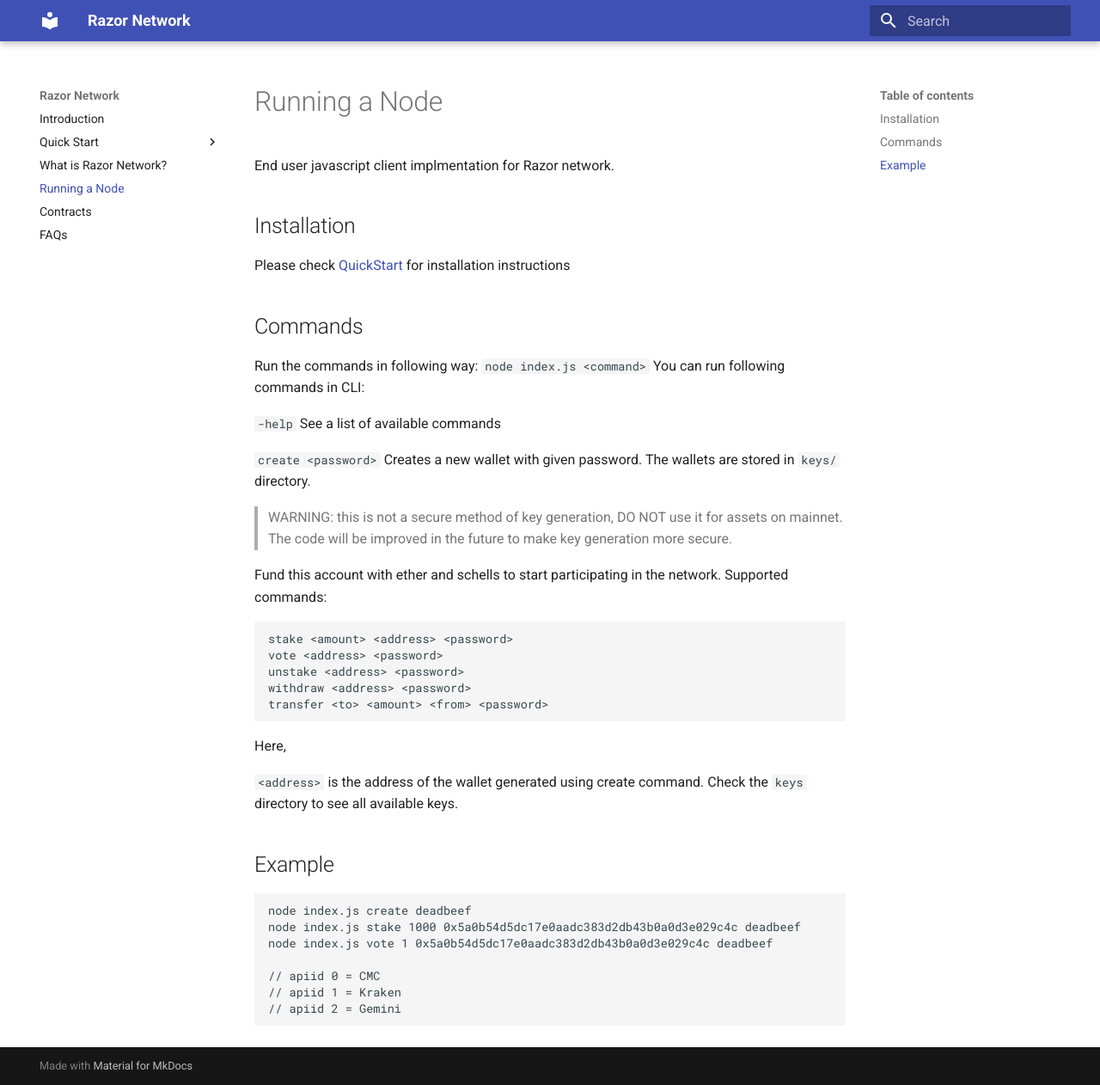
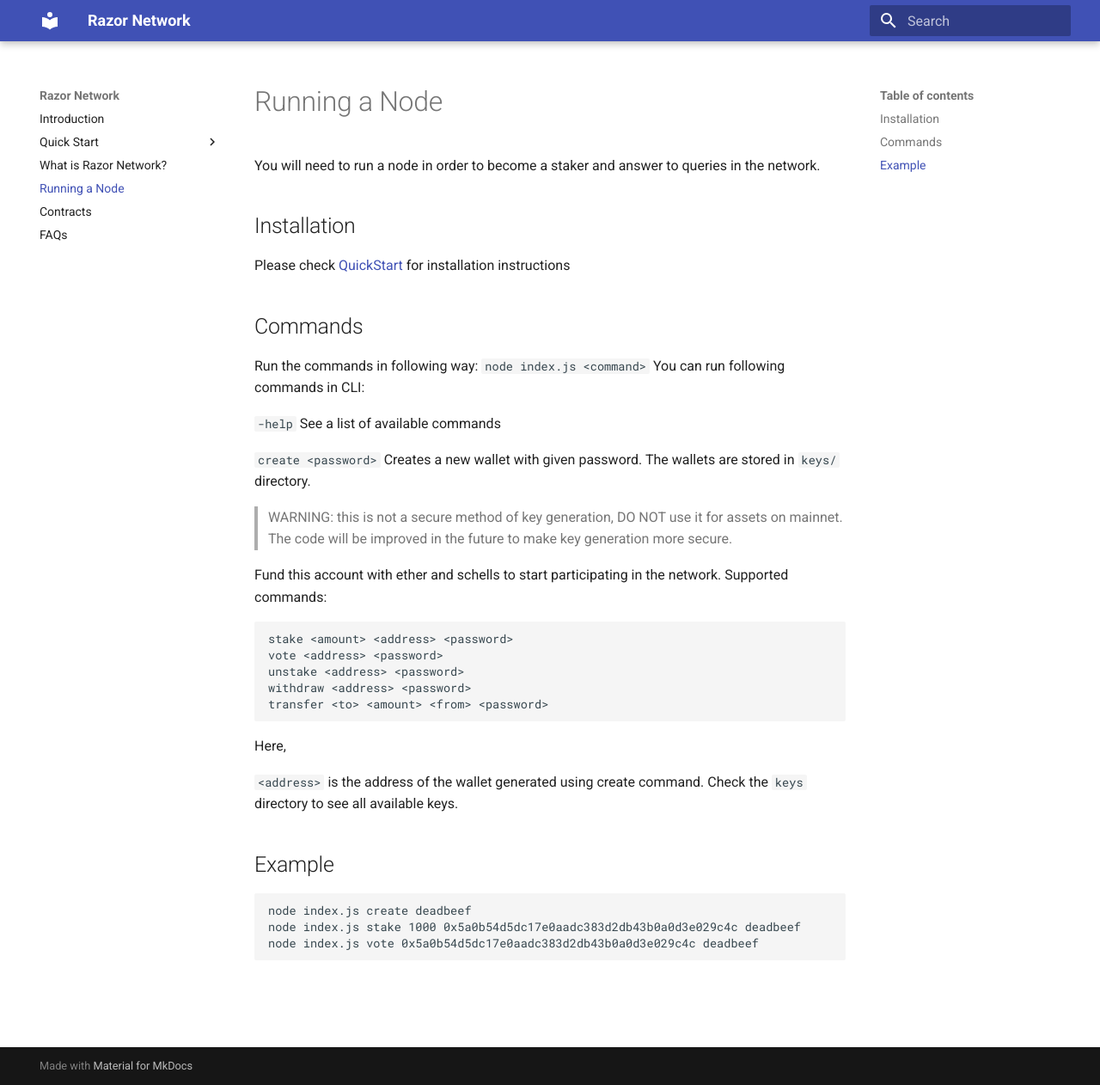
Before and after one commit to razor-network/docs, an MkDocs documentation site: the page built from docs/client.md, in a window 1280 px wide and 1262 px high. Shown: the whole window at 86% size. Built offline with MkDocs 1.6.1 and Material for MkDocs 9.7.7, drawn with Linux system fonts in a browser that asks for light colours.

Commit message:
fix client

```diff
--- a/docs/client.md
+++ b/docs/client.md
@@ -1,5 +1,6 @@
 # Running a Node
-End user javascript client implmentation  for Razor network.
+You will need to run a node in order to become a staker and answer to queries in the network.
+
 ## Installation
 
 Please check [QuickStart](Quick Start/Stake.md) for installation instructions
@@ -33,8 +34,4 @@
 
     node index.js create deadbeef
     node index.js stake 1000 0x5a0b54d5dc17e0aadc383d2db43b0a0d3e029c4c deadbeef
-    node index.js vote 1 0x5a0b54d5dc17e0aadc383d2db43b0a0d3e029c4c deadbeef
-
-    // apiid 0 = CMC
-    // apiid 1 = Kraken
-    // apiid 2 = Gemini
+    node index.js vote 0x5a0b54d5dc17e0aadc383d2db43b0a0d3e029c4c deadbeef
```
